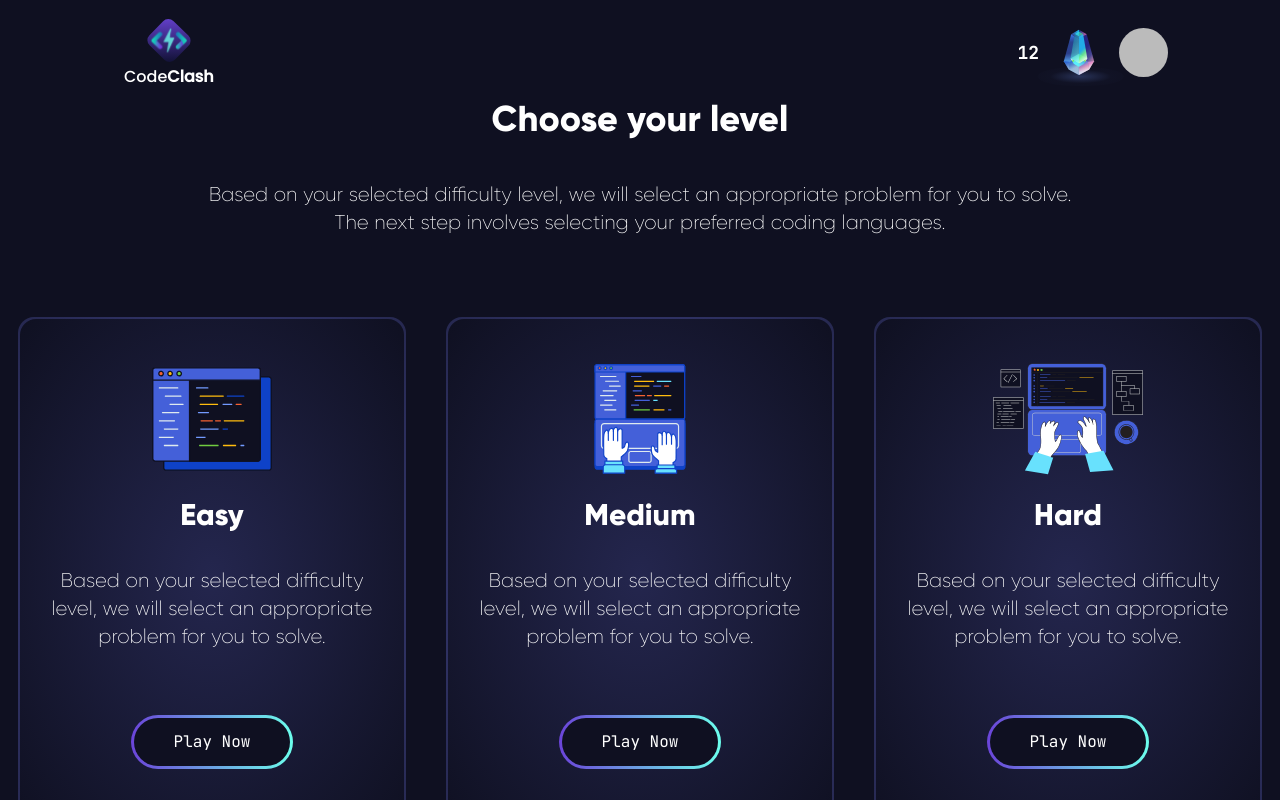
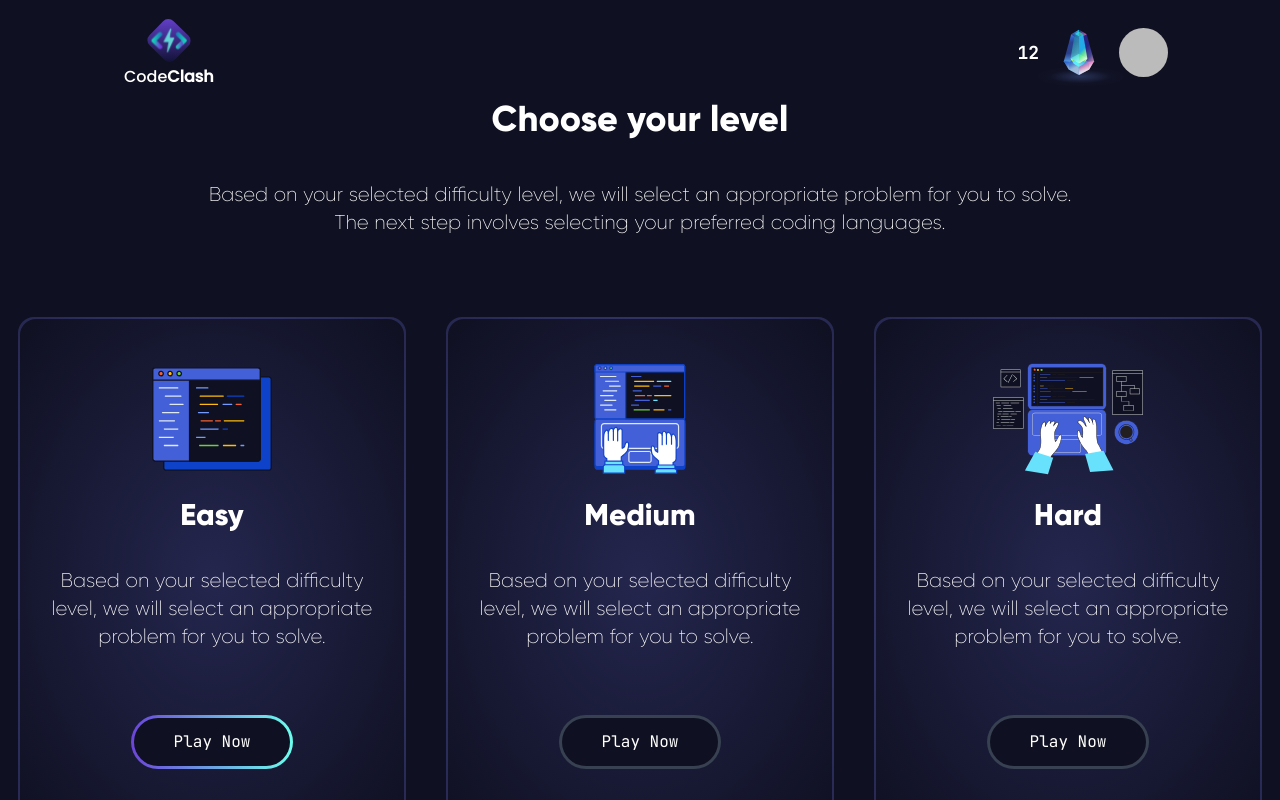
Before and after one commit to upe-webdev-2/codeclash-frontend, a Next.js app: page /menu in a window 1280 px wide. Shown: the top 800 px of the page. Built offline with nearby package versions, Linux system fonts and the light colour scheme; no server answers; sample sign-in values are in the browser's storage.

Commit message:
disabled medium and hard button on menu

```diff
--- a/src/templates/ProblemsMenu/DifficultyCards.tsx
+++ b/src/templates/ProblemsMenu/DifficultyCards.tsx
@@ -40,6 +40,7 @@ const DifficultyCard = (params: DifficultyCardParams) => {
             onclick={() => clickHandler(difficulty)}
             type="outline"
             movingGradient
+            disabled={difficulty.toLowerCase() !== "easy"}
           >
             Play Now
           </Button>
```
